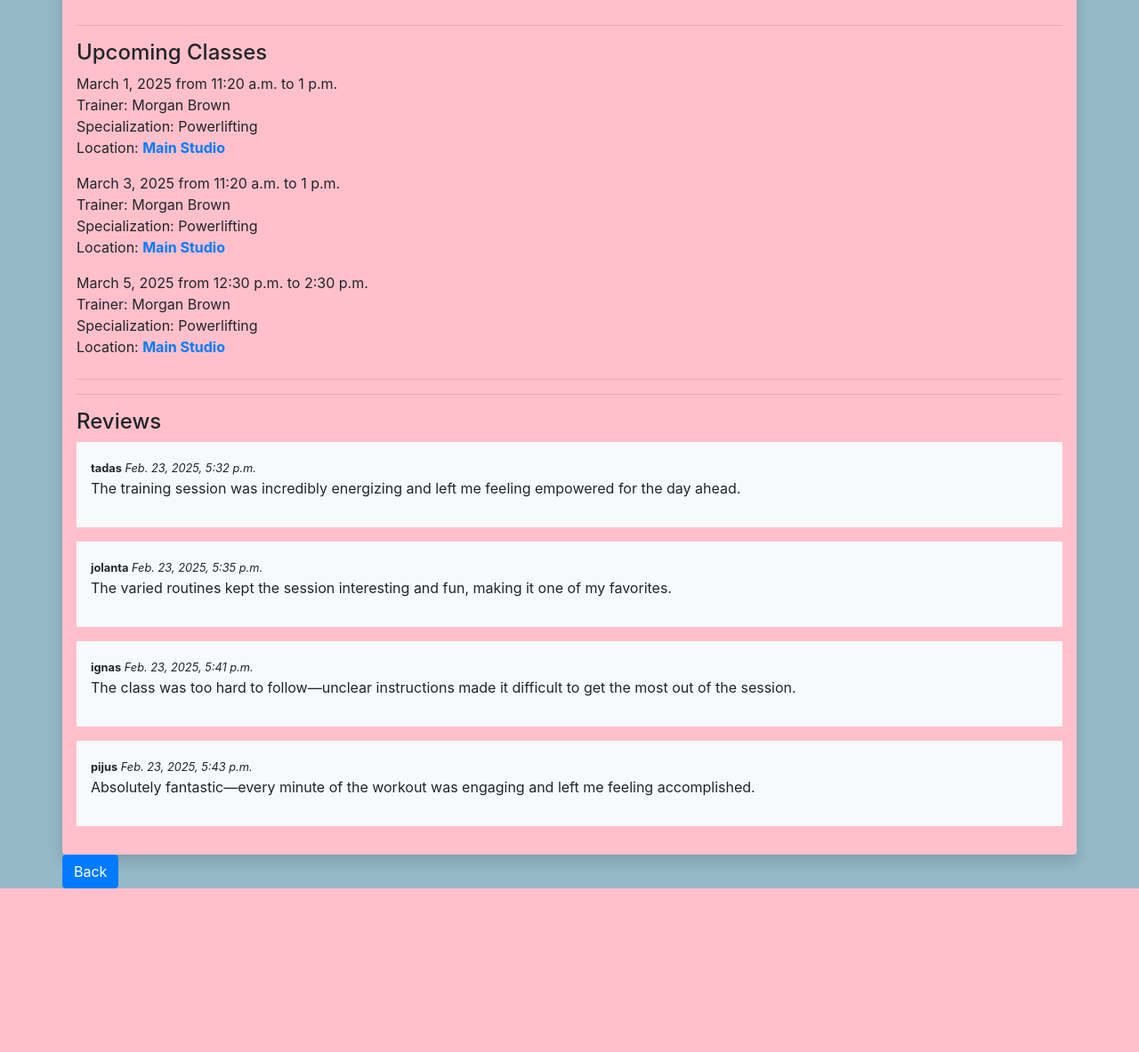
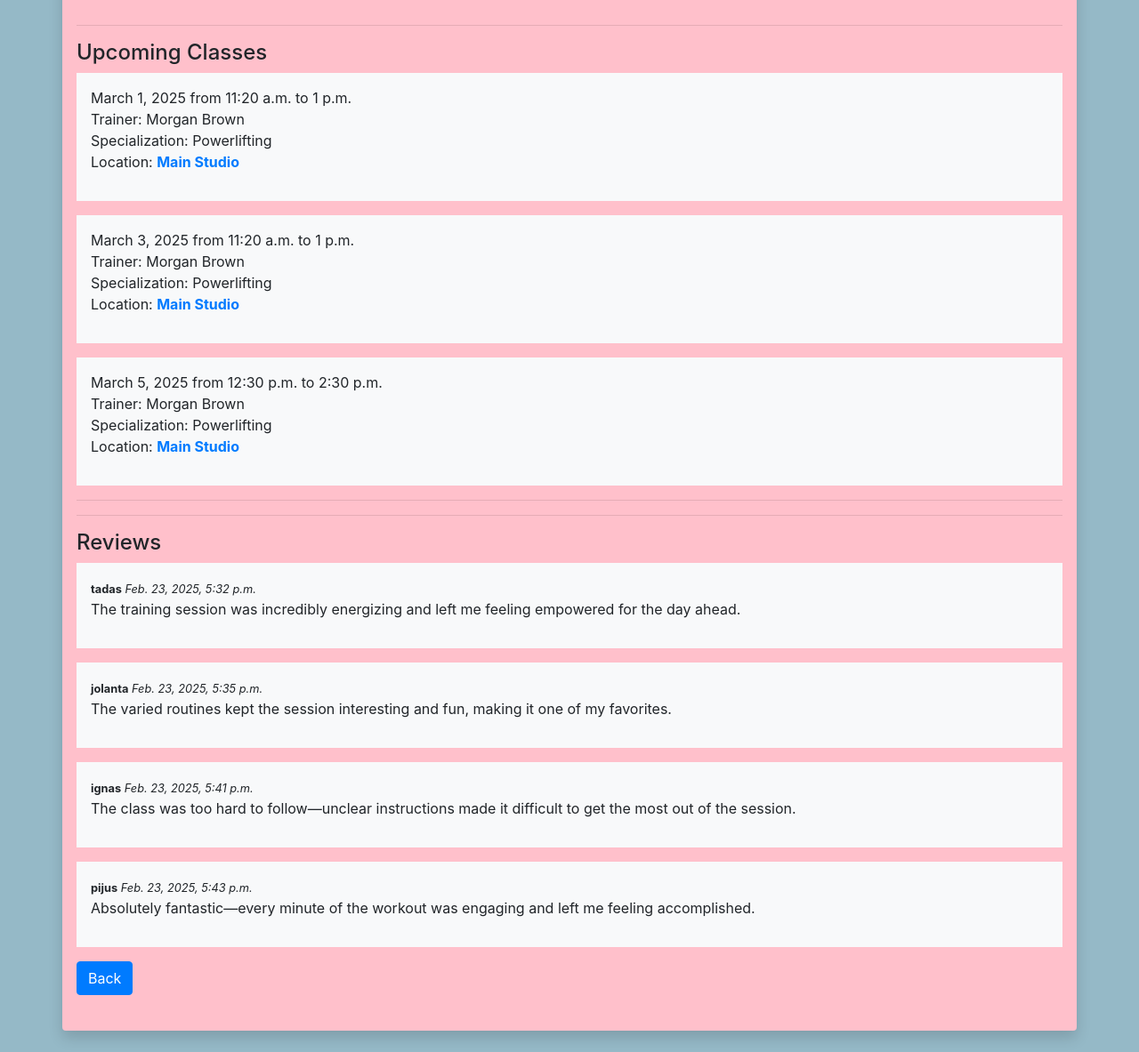
Before and after one commit to Tomanaitis/Diplominis_gym_django, a Django app: page /gym/trainingsession/6 in a window 1280 px wide. Shown: the part 1113-2296 px from the top of the page at 89% size. Before the commit the page ends 2112 px from the top, so only its background shows below. Run offline with Django 4.2, Linux system fonts and the light colour scheme; data comes from the database, SQL or seed files in the repository; both versions use the stored data as it was after the commit; some libraries are stand-ins or nearby versions.

Commit message:
cleaned templates deleted files that was used to populate made changes to search (by training session name)

```diff
--- a/gym/templates/training_session.html
+++ b/gym/templates/training_session.html
@@ -2,7 +2,7 @@
 {% load static %}
 {% block content %}
 
-
+<div class="mb-4">
     <div class="row">
         <div class="container mt-5 shadow rounded" style="background-color: pink; padding: 1rem; max-width: 1200px;">
             <h1 class="mb-3">Training Session Detail</h1>
@@ -22,9 +22,10 @@
                 <h5>{{ trainingsession.description|safe }}</h5>
             </div>
             <hr>
-        <div class="mb-4">
+            <div class="">
                 <h4>Upcoming Classes</h4>
                 {% for schedule in trainingsession.schedule.all %}
+                <div class="mb-3 p-3 bg-light">
                     <p>
                         {{ schedule.date }} from {{ schedule.start_time }} to {{ schedule.end_time }}<br>
                         Trainer: {{ schedule.trainer.first_name }} {{ schedule.trainer.last_name }}<br>
@@ -41,6 +42,7 @@
                       {{ schedule.get_location_display }}
                     </span>
                     </p>
+                </div>
                 {% empty %}
                 <p class="text-muted">No upcoming classes available.</p>
                 {% endfor %}
@@ -80,9 +82,10 @@
                 <p class="text-muted">Training session has no reviews...</p>
                 {% endfor %}
             </div>
+            <div class="mb-4">
+                <a href="{% url 'trainingsessions-all' %}" class="btn btn-primary">Back</a>
             </div>
-    <hr>
-    <a href="{% url 'trainingsessions-all' %}" class="btn btn-primary">Back</a>
-    <hr>
+        </div>
+    </div>
 </div>
 {% endblock %}
```
Also changed, not shown: gym/templates/index.html (+5 -3 lines), db.sqlite3, 1 other file. Lines whose indentation alone changed are shown as unchanged.
